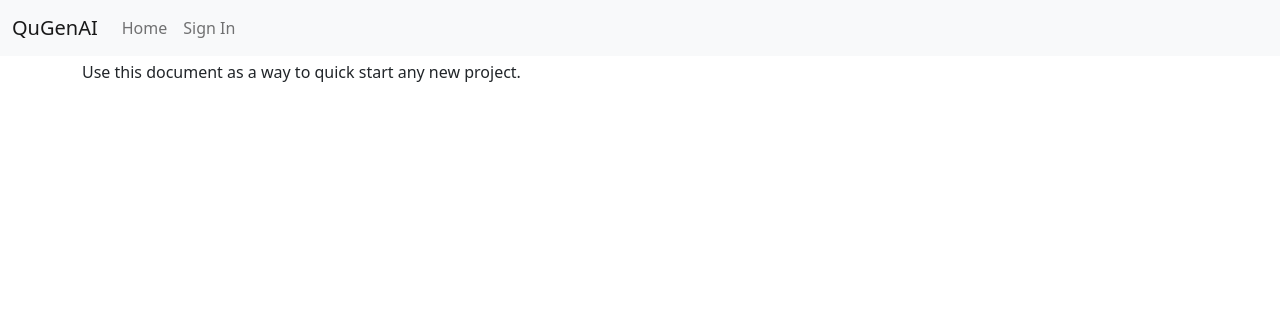
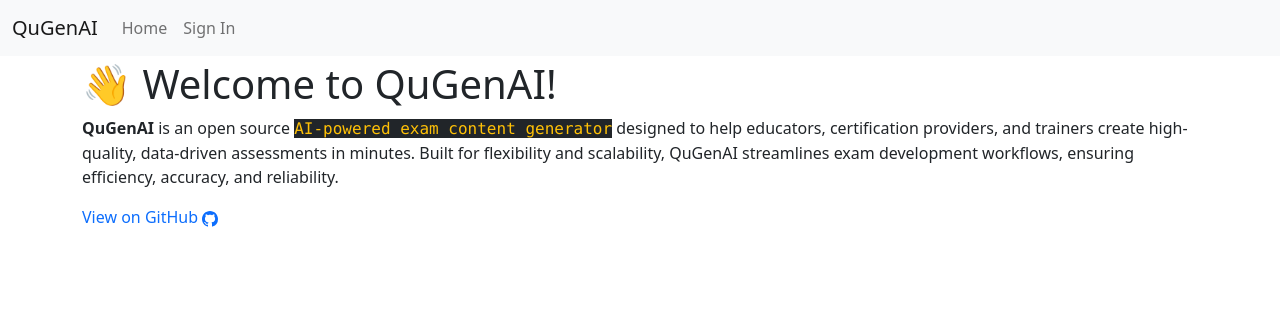
Before and after one commit to dr-rompecabezas/qugenai, a Django app: template qugenai/templates/pages/home.html in a window 1280 px wide. Shown: the top 316 px of the page. Run offline with Django 5.2, Linux system fonts and the light colour scheme; the template is opened without the code that fills it, so the values that code supplies are empty; some libraries are stand-ins or nearby versions.

Commit message:
feat(ai): Update home page with welcome message and project description

```diff
--- a/qugenai/templates/pages/home.html
+++ b/qugenai/templates/pages/home.html
@@ -1 +1,15 @@
 {% extends "base.html" %}
+
+{% block content %}
+  <h1>👋 Welcome to QuGenAI!</h1>
+  <p>
+    <span class="fw-bold">QuGenAI</span> is an open source <span class="font-monospace text-warning bg-dark">AI-powered exam content generator</span> designed to help educators, certification providers, and trainers create high-quality, data-driven assessments in minutes. Built for flexibility and scalability, QuGenAI streamlines exam development workflows, ensuring efficiency, accuracy, and reliability.
+  </p>
+  <p>
+    <a href="https://github.com/think-elearn/qugenai"
+       class="text-decoration-none">
+      View on GitHub
+      {% include "icons/svg/github.html" %}
+    </a>
+  </p>
+{% endblock content %}
```
